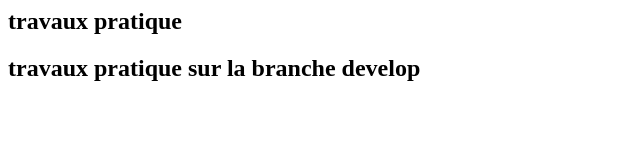
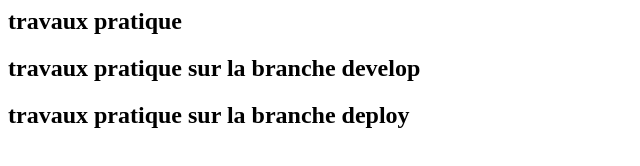
Before and after one commit to AnthonyEXVSK/TP_GIT_3, a plain HTML site: page index.html in a window 1280 px wide. Shown: the whole page, without its empty margins (0-640 px from the left). Drawn offline with Linux system fonts and the light colour scheme.

Commit message:
modification sur la branche deploy

```diff
--- a/index.html
+++ b/index.html
@@ -1,2 +1,3 @@
 <h2> travaux pratique </h2>
 <h2> travaux pratique sur la branche develop</h2>
+<h2> travaux pratique sur la branche deploy</h2>
```
